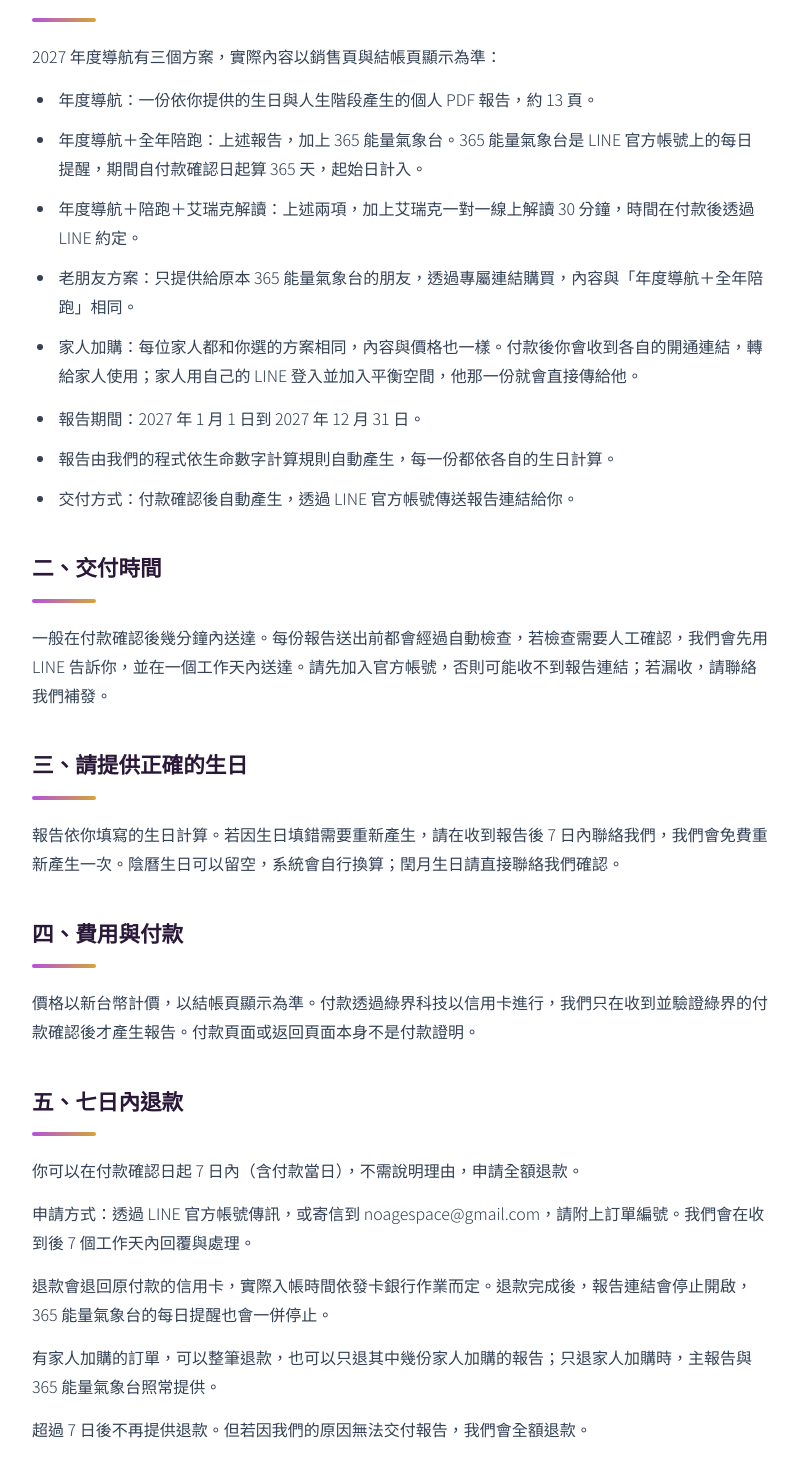
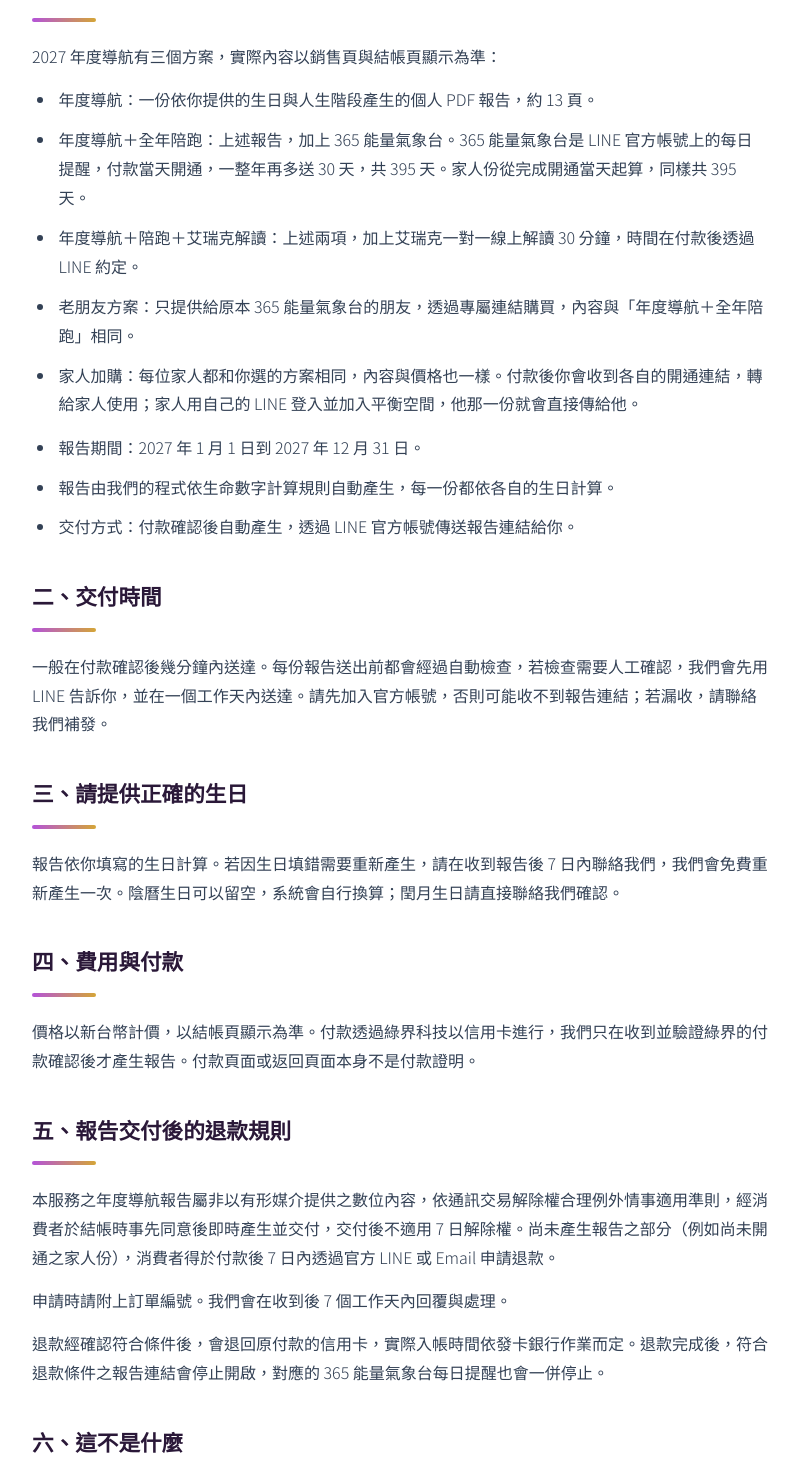
Before and after one commit to kern0907-303/erickfirm-website, a React (Vite) app: page /nas/terms in a window 1280 px wide. Shown: the part 607-2070 px from the top of the page, without its empty margins (240-1039 px from the left). Built offline with nearby package versions, Linux system fonts and the light colour scheme.

Commit message:
NAS 退款改為報告交付後不適用，365 改為 395 天。

```diff
--- a/src/content/nas2027Content.js
+++ b/src/content/nas2027Content.js
@@ -6,7 +6,7 @@ export const NAS2027_PRODUCT_CODE = 'nas_2027_report';
 export const NAS2027_PRICE = 'NT$1,280';
 export const NAS2027_CHECKOUT_URL = 'https://pay.erickfirm.com/nas/';
 export const NAS2027_TITLE = '平衡空間｜2027 年度導航';
-export const NAS2027_DESCRIPTION = '夜裡開車，車燈只照得到前方二十公尺，卻足以讓你平安到家。2027 年度導航：一份依你生日寫成的年度報告，加上一整年每天的提醒，陪你把這一年走清楚。';
+export const NAS2027_DESCRIPTION = '夜裡開車，車燈只照得到前方二十公尺，卻足以讓你平安到家。2027 年度導航：一份依你生日寫成的年度報告，加上付款當天開通，一整年再多送 30 天，共 395 天的每日提醒，陪你把這一年走清楚。';
 
 export const HERO = {
   title: '離終點還很遠，你只需要看清前面二十公尺',
@@ -79,7 +79,7 @@ export const SOLUTION = {
     {
       icon: '🌤️',
       name: '365 能量氣象台是每天的路況',
-      body: '地圖告訴你整年怎麼走，路況提醒你明天要注意什麼。付款日起一整年，用 LINE 陪你。',
+      body: '地圖告訴你整年怎麼走，路況提醒你明天要注意什麼。付款當天開通，一整年再多送 30 天，共 395 天，用 LINE 陪你。',
       items: [
         '每天晚上，傳一則明天的提醒：適合推進什麼、先別碰什麼',
         '提醒會接上你的報告：重點月份、你的卡點，在對的那一天出現',
@@ -183,10 +183,10 @@ export const PLANS = [
     badge: '最多人選',
     items: [
       '2027 個人年度導航報告（約 13 頁 PDF）',
-      '365 能量氣象台，付款日起一整年',
+      '365 能量氣象台，付款當天開通，一整年再多送 30 天，共 395 天',
       '每天晚上一則明天的提醒，隨時可以問',
     ],
-    note: '比只買報告多 300 元，一天不到一元，多了一整年的每日提醒。',
+    note: '付款當天開通，一整年再多送 30 天，共 395 天的每日提醒。',
     featured: true,
   },
   {
@@ -196,7 +196,7 @@ export const PLANS = [
     tagline: '由艾瑞克陪你讀懂這一年',
     items: [
       '2027 個人年度導航報告（約 13 頁 PDF）',
-      '365 能量氣象台，付款日起一整年',
+      '365 能量氣象台，付款當天開通，一整年再多送 30 天，共 395 天',
       '艾瑞克一對一線上解讀 30 分鐘',
     ],
     note: '解讀時間在付款後用 LINE 約定。',
@@ -224,13 +224,13 @@ export const ABOUT = [
 
 export const FAQS = [
   ['準不準？', '這份報告不預測事件，也不替你下結論。它整理的是這一年比較容易出現的狀態，以及適合做、先別做的方向。讀的時候，如果有地方不像你，以你的實際生活為準。'],
-  ['365 能量氣象台是什麼？怎麼開始？', '它是 LINE 上的每日提醒。付款後，在同一個 LINE 官方帳號就會開始收到，不用另外下載 App。期間是付款日起一整年。'],
+  ['365 能量氣象台是什麼？怎麼開始？', '它是 LINE 上的每日提醒。付款當天開通，一整年再多送 30 天，共 395 天。在同一個 LINE 官方帳號就會收到，不用另外下載 App。'],
   ['我要提供什麼？', '陽曆生日需要填寫。陰曆生日不確定可以留空，系統會自行換算；性別可以選填。'],
   ['多久收到報告？', '付款完成後自動產生，通常幾分鐘內就會傳到你的 LINE。'],
   ['什麼時候買比較好？', '什麼時候買都可以。報告固定涵蓋 2027 年一月到十二月，早一點拿到，就能早一點替這一年做安排。'],
   ['可以幫家人買嗎？', '可以。結帳時按「加一位家人」就能一起結帳，每一位都和你選的方案相同，價格也一樣。付款後你會收到每位家人的開通連結，轉給家人，家人用自己的 LINE 登入並加入平衡空間，他那一份就會直接傳給他。'],
   ['我的生日資料怎麼處理？', '只用來產生你的報告和每日提醒，不公開，也不提供給第三方。詳細做法寫在隱私權政策。'],
-  ['可以退款嗎？', '付款後 7 日內，可以透過官方 LINE 或 Email 申請全額退款，不需說明理由。'],
+  ['可以退款嗎？', '報告依你的生日即時產生，付款後幾分鐘就會交付，交付後不適用退款。家人那份在開通之前、報告還沒產生時，付款後 7 日內可以申請退款，透過官方 LINE 或 Email 申請。'],
   ['生日填錯怎麼辦？', '收到報告後 7 日內在 LINE 告訴我們正確的生日，我們免費重新產生一次。'],
 ];
 
--- a/src/content/nasLegal.js
+++ b/src/content/nasLegal.js
@@ -98,7 +98,7 @@ export const nasTerms = {
       { type: 'p', text: '2027 年度導航有三個方案，實際內容以銷售頁與結帳頁顯示為準：' },
       { type: 'ul', items: [
         '年度導航：一份依你提供的生日與人生階段產生的個人 PDF 報告，約 13 頁。',
-        '年度導航＋全年陪跑：上述報告，加上 365 能量氣象台。365 能量氣象台是 LINE 官方帳號上的每日提醒，期間自付款確認日起算 365 天，起始日計入。',
+        '年度導航＋全年陪跑：上述報告，加上 365 能量氣象台。365 能量氣象台是 LINE 官方帳號上的每日提醒，付款當天開通，一整年再多送 30 天，共 395 天。家人份從完成開通當天起算，同樣共 395 天。',
         '年度導航＋陪跑＋艾瑞克解讀：上述兩項，加上艾瑞克一對一線上解讀 30 分鐘，時間在付款後透過 LINE 約定。',
         '老朋友方案：只提供給原本 365 能量氣象台的朋友，透過專屬連結購買，內容與「年度導航＋全年陪跑」相同。',
         '家人加購：每位家人都和你選的方案相同，內容與價格也一樣。付款後你會收到各自的開通連結，轉給家人使用；家人用自己的 LINE 登入並加入平衡空間，他那一份就會直接傳給他。',
@@ -118,12 +118,10 @@ export const nasTerms = {
     { title: '四、費用與付款', blocks: [
       { type: 'p', text: '價格以新台幣計價，以結帳頁顯示為準。付款透過綠界科技以信用卡進行，我們只在收到並驗證綠界的付款確認後才產生報告。付款頁面或返回頁面本身不是付款證明。' },
     ] },
-    { title: '五、七日內退款', blocks: [
-      { type: 'p', text: '你可以在付款確認日起 7 日內（含付款當日），不需說明理由，申請全額退款。' },
-      { type: 'p', text: '申請方式：透過 LINE 官方帳號傳訊，或寄信到 ' + LEGAL_EMAIL + '，請附上訂單編號。我們會在收到後 7 個工作天內回覆與處理。' },
-      { type: 'p', text: '退款會退回原付款的信用卡，實際入帳時間依發卡銀行作業而定。退款完成後，報告連結會停止開啟，365 能量氣象台的每日提醒也會一併停止。' },
-      { type: 'p', text: '有家人加購的訂單，可以整筆退款，也可以只退其中幾份家人加購的報告；只退家人加購時，主報告與 365 能量氣象台照常提供。' },
-      { type: 'p', text: '超過 7 日後不再提供退款。但若因我們的原因無法交付報告，我們會全額退款。' },
+    { title: '五、報告交付後的退款規則', blocks: [
+      { type: 'p', text: '本服務之年度導航報告屬非以有形媒介提供之數位內容，依通訊交易解除權合理例外情事適用準則，經消費者於結帳時事先同意後即時產生並交付，交付後不適用 7 日解除權。尚未產生報告之部分（例如尚未開通之家人份），消費者得於付款後 7 日內透過官方 LINE 或 Email 申請退款。' },
+      { type: 'p', text: '申請時請附上訂單編號。我們會在收到後 7 個工作天內回覆與處理。' },
+      { type: 'p', text: '退款經確認符合條件後，會退回原付款的信用卡，實際入帳時間依發卡銀行作業而定。退款完成後，符合退款條件之報告連結會停止開啟，對應的 365 能量氣象台每日提醒也會一併停止。' },
     ] },
     { title: '六、這不是什麼', blocks: [
       { type: 'p', text: '報告是生命數字的參考與自我整理，不預測事件，也不替你做決定。它不是醫療、心理診斷、法律、財務或投資建議，也不取代專業意見。如果你有身體或心理上的不適，請先尋求專業協助。我們不保證任何特定的健康、財務、關係或人生結果。' },
@@ -135,7 +133,7 @@ export const nasTerms = {
       { type: 'p', text: '報告的文字、圖表與版面僅供你本人或你轉交的對象個人使用。未經書面同意，不得轉售、重製、公開散布或用於教學與商業用途。' },
     ] },
     { title: '九、服務調整與暫停', blocks: [
-      { type: 'p', text: '我們可能因系統維護或不可抗力暫停或延後交付。若延後超過 3 個工作天，你可以選擇繼續等待或申請全額退款。' },
+      { type: 'p', text: '我們可能因系統維護或不可抗力暫停或延後交付。若延後超過 3 個工作天，你可以選擇繼續等待。尚未產生報告之部分依第五條的退款規則辦理，已交付報告不適用退款。' },
     ] },
     { title: '十、準據法', blocks: [
       { type: 'p', text: '本條款以中華民國法律為準據法。' },
--- a/src/pages/NASDashboard.jsx
+++ b/src/pages/NASDashboard.jsx
@@ -94,7 +94,7 @@ const NASDashboard = () => {
   <main className="bg-white text-[#1F1A2E]">
     <SEOHead
       title="365 能量氣象台｜每天晚上，提醒你明天的天氣"
-      description="主命數是氣候，是你的底層設定；流年、流月、流日是天氣，每天都不一樣。先免費看今天的流日；365 能量氣象台每天晚上用 LINE 提醒你明天，跟 2027 年度導航一起，付款日起一整年。"
+      description="主命數是氣候，是你的底層設定；流年、流月、流日是天氣，每天都不一樣。先免費看今天的流日；365 能量氣象台每天晚上用 LINE 提醒你明天，跟 2027 年度導航一起提供。付款當天開通，一整年再多送 30 天，共 395 天。"
     />
 
     <section className="pt-32 pb-16 px-6">
@@ -295,12 +295,12 @@ const NASDashboard = () => {
         <h2 className="text-xl md:text-2xl font-bold mb-4">怎麼開始</h2>
         <p className="text-[#55506B] leading-loose mb-6">
           365 能量氣象台不單獨販售，它跟 2027 年度導航一起提供：報告是這一年的地圖，365 是每天的路況。
-          期間從付款日起算，一整年。
+          付款當天開通，一整年再多送 30 天，共 395 天。
         </p>
         <div className="p-7 rounded-2xl border-2 border-[#5B3A9E] bg-white">
           <p className="text-sm text-[#6E6885] mb-1">2027 年度導航＋全年陪跑</p>
           <p className="text-3xl font-bold tabular-nums mb-1">NT$1,280</p>
-          <p className="text-sm font-semibold text-[#A8883F] mb-5">比只買報告多 300 元，一天不到一元，多了一整年的每日提醒。</p>
+          <p className="text-sm font-semibold text-[#A8883F] mb-5">付款當天開通，一整年再多送 30 天，共 395 天的每日提醒。</p>
           <Link to="/nas/2027" className="inline-flex items-center gap-2 px-7 py-4 rounded-full bg-[#5B3A9E] text-white font-medium hover:bg-[#472D7D] transition">
             看 2027 年度導航<ArrowRight size={16} />
           </Link>
```
Also changed, not shown: scripts/build-nas-pages.js (+4 -4 lines), public/llms.txt.
